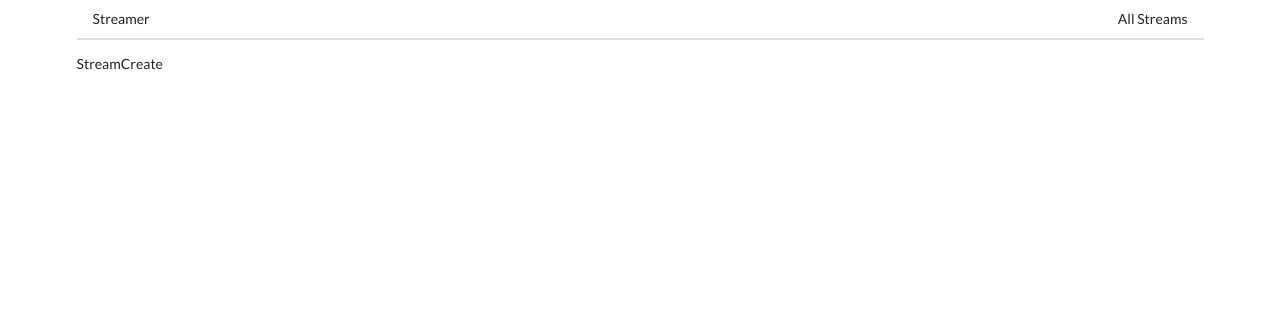
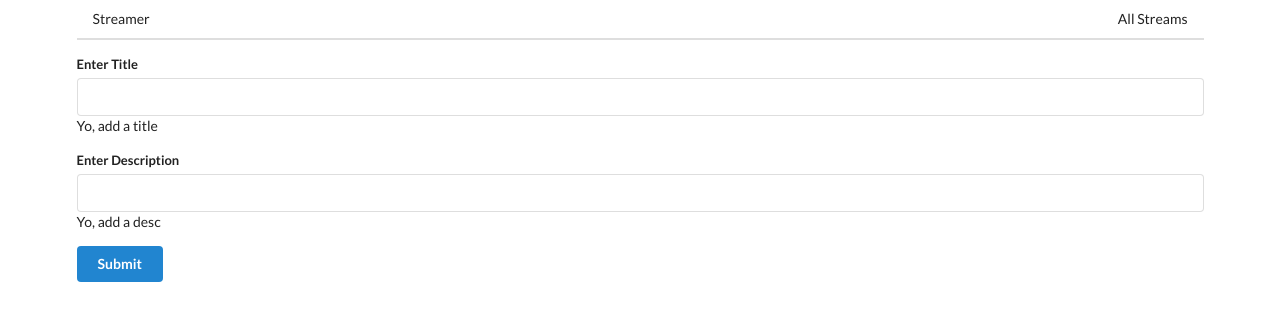
Before and after one commit to robellis07/Streams, a React (Create React App) app in the folder client/: page /streams/new in a window 1280 px wide. Shown: the top 320 px of the page. Built offline with nearby package versions, Linux system fonts and the light colour scheme.

Commit message:
added more fields

```diff
--- a/client/package.json
+++ b/client/package.json
@@ -11,7 +11,8 @@
     "react-redux": "^7.1.3",
     "react-router-dom": "^5.1.2",
     "react-scripts": "3.3.0",
-    "redux": "^4.0.5"
+    "redux": "^4.0.5",
+    "redux-form": "^8.2.6"
   },
   "scripts": {
     "start": "react-scripts start",
--- a/client/src/components/streams/StreamCreate.js
+++ b/client/src/components/streams/StreamCreate.js
@@ -1,7 +1,54 @@
-import React from 'react';
+import React, { Component } from 'react';
+import { Field, reduxForm } from 'redux-form';
 
-const StreamCreate = () => {
-  return <div>StreamCreate</div>;
+class StreamCreate extends Component {
+  renderInput({ input, label, meta }) {
+    return (
+      <div className="field">
+        <label>{label}</label>
+        <input {...input} />
+        <div>{meta.error}</div>
+      </div>
+    );
+  }
+
+  onSubmit = formValues => {
+    console.log('form values', formValues);
+    console.log('props:', this.props);
+  };
+  render() {
+    return (
+      <form
+        className="ui form"
+        onSubmit={this.props.handleSubmit(this.onSubmit)}
+      >
+        <Field name="title" component={this.renderInput} label="Enter Title" />
+        <Field
+          name="description"
+          component={this.renderInput}
+          label="Enter Description"
+        />
+        <button className="ui button primary">Submit</button>
+      </form>
+    );
+  }
+}
+
+const validate = formValues => {
+  const errors = {};
+
+  if (!formValues.title) {
+    errors.title = 'Yo, add a title';
+  }
+
+  if (!formValues.description) {
+    errors.description = 'Yo, add a desc';
+  }
+
+  return errors;
 };
 
-export default StreamCreate;
+export default reduxForm({
+  form: 'streamCreate',
+  validate: validate
+})(StreamCreate);
--- a/client/src/index.js
+++ b/client/src/index.js
@@ -1,12 +1,13 @@
 import React from 'react';
 import ReactDOM from 'react-dom';
 import { Provider } from 'react-redux';
-import { createStore } from 'redux';
+import { createStore, applyMiddleware, compose } from 'redux';
 
 import App from './components/App';
 import reducers from './reducers';
 
-const store = createStore(reducers);
+const composeEnhancers = window.__REDUX_DEVTOOLS_EXTENSION_COMPOSE__ || compose;
+const store = createStore(reducers, composeEnhancers(applyMiddleware()));
 
 ReactDOM.render(
   <Provider store={store}>
--- a/client/src/reducers/index.js
+++ b/client/src/reducers/index.js
@@ -1,6 +1,8 @@
 import { combineReducers } from 'redux';
 import authReducer from './AuthReducer';
+import { reducer as formReducer } from 'redux-form';
 
 export default combineReducers({
-  authReduc: authReducer
+  authReduc: authReducer,
+  form: formReducer
 });
```
Also changed, not shown: 1 other file (tests, documents, lock files or other folders).
